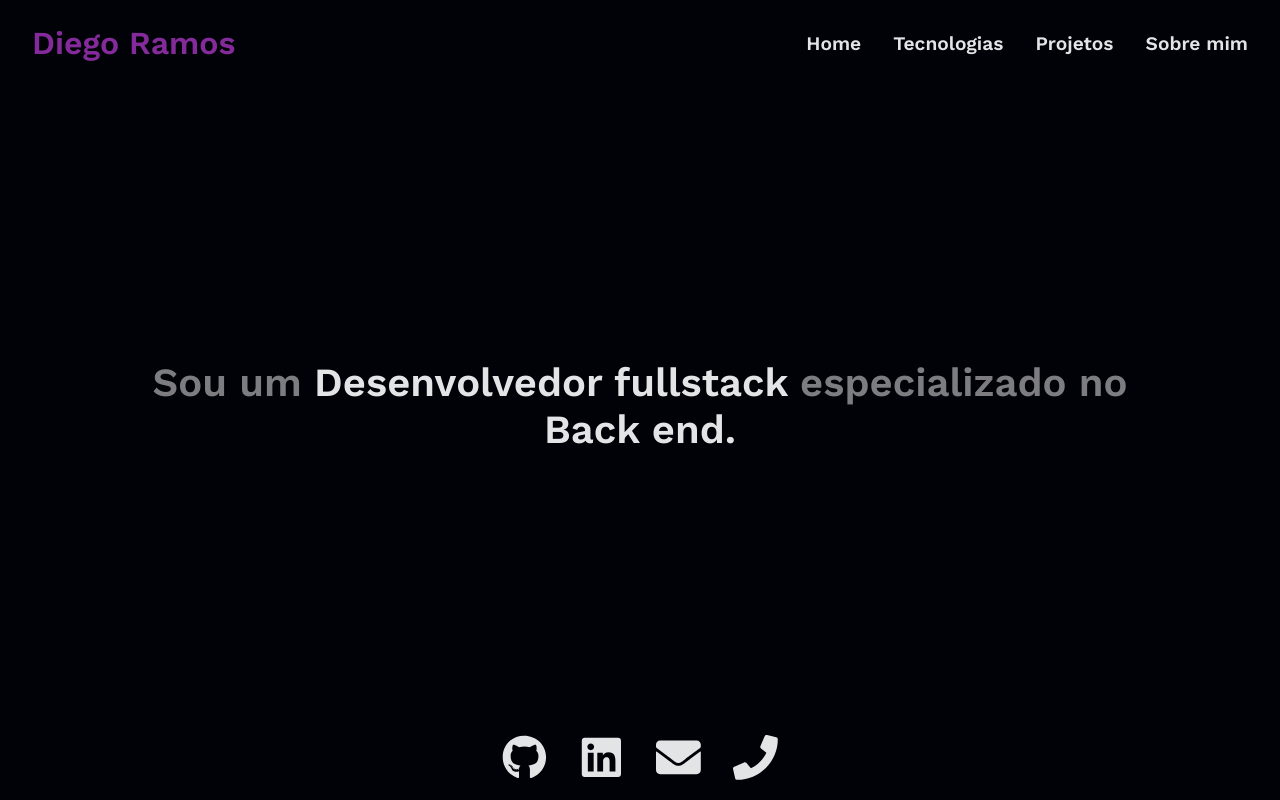
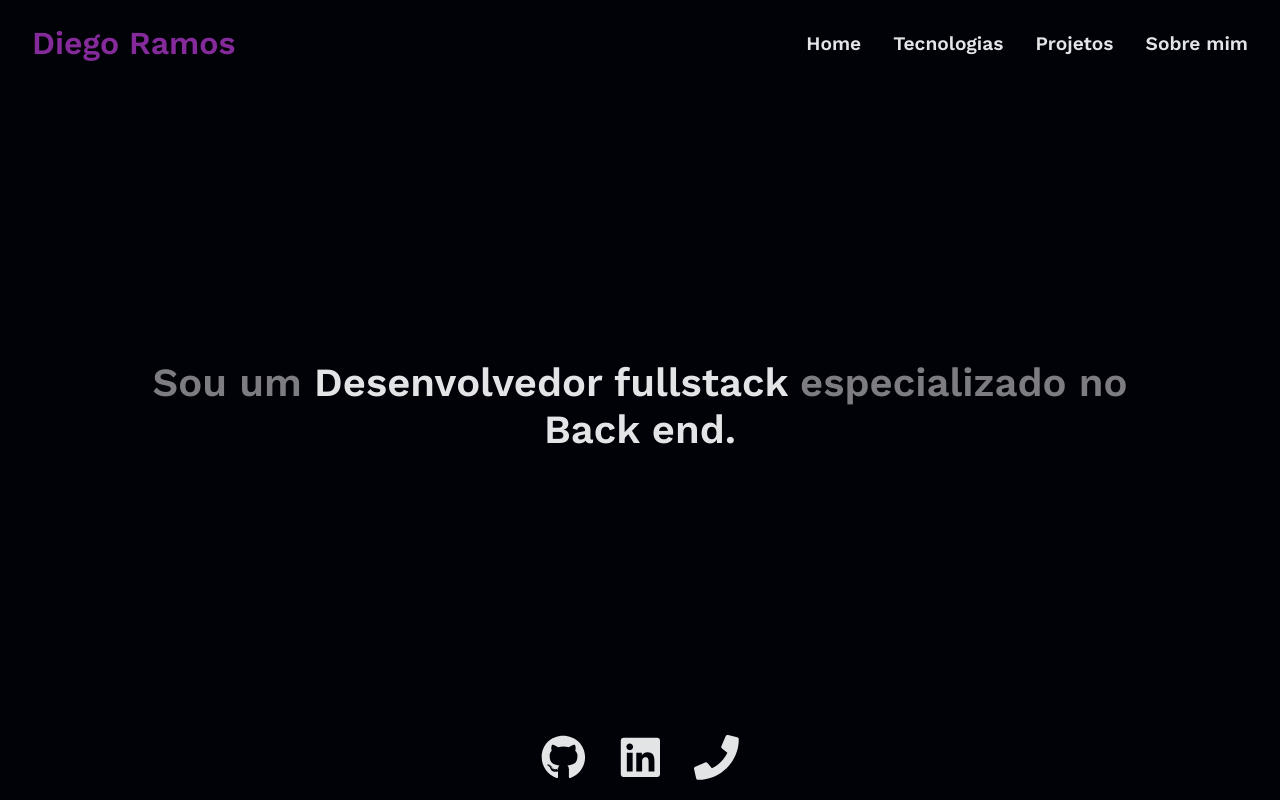
Before and after one commit to rms-diego/portfolio, a Next.js app: page / in a window 1280 px wide. Built offline with nearby package versions, Linux system fonts and the light colour scheme.

Commit message:
refactor: removendo o email do footer

```diff
--- a/src/components/Footer/index.tsx
+++ b/src/components/Footer/index.tsx
@@ -1,6 +1,6 @@
 import Link from "next/link";
 import styles from "./style.module.scss";
-import { FaLinkedin, FaGithub, FaEnvelope, FaPhone } from "react-icons/fa";
+import { FaLinkedin, FaGithub, FaPhone } from "react-icons/fa";
 
 export function Footer() {
   return (
@@ -13,13 +13,6 @@ export function Footer() {
         <FaLinkedin width={200} height={200} />
       </Link>
 
-      <Link
-        href="mailto:diegorbrito9@gmail.com?Subject=olaMundo"
-        target="_blank"
-      >
-        <FaEnvelope width={200} height={200} />
-      </Link>
-
       <Link href="tel:+55(71)993804648" target="_blank">
         <FaPhone width={200} height={200} />
       </Link>
```
